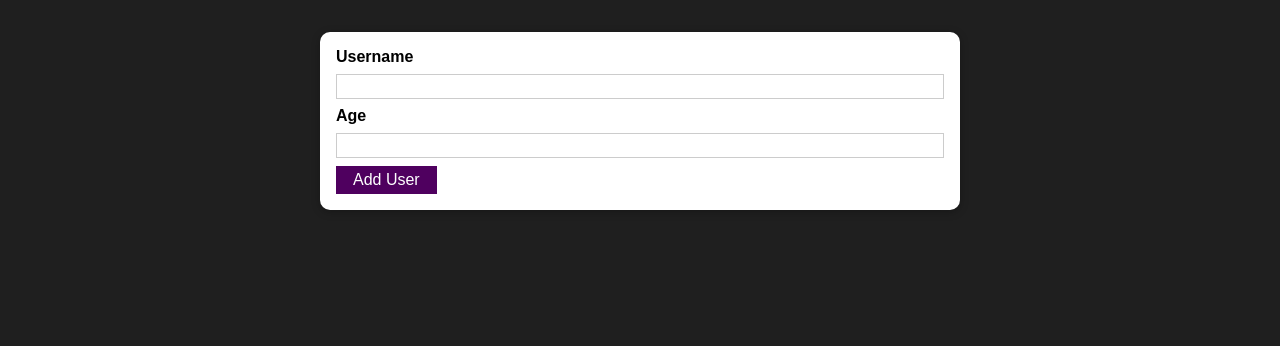
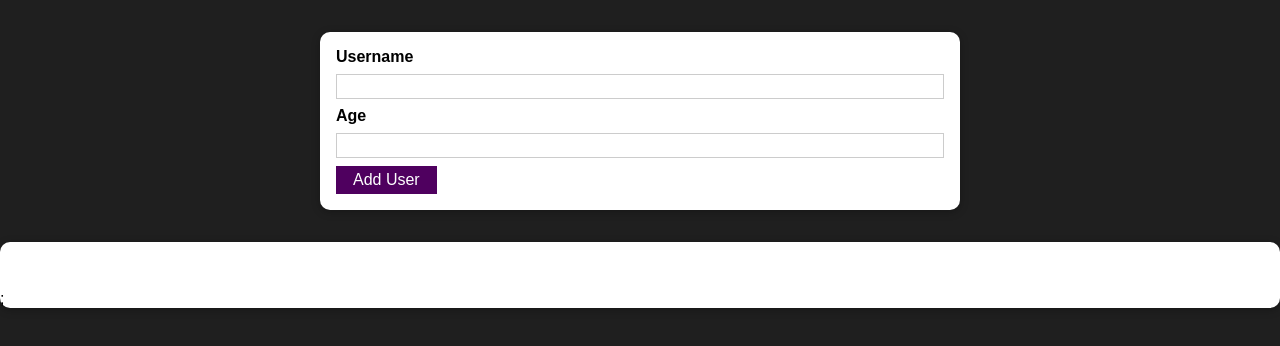
Before and after one commit to hadishnr/react-practice-project-1, a React (Create React App) app: page / in a window 1280 px wide. Shown: the top 346 px of the page. Built offline with nearby package versions, Linux system fonts and the light colour scheme.

Commit message:
adding userlist component

```diff
--- a/src/App.js
+++ b/src/App.js
@@ -1,10 +1,12 @@
 import React from 'react';
 import AddUser from './components/Users/AddUser';
+import UsersList from './components/Users/UsersList';
 
 function App() {
   return (
     <div>
       <AddUser />
+      <UsersList users={[]} />
     </div>
   );
 }
--- /dev/null
+++ b/src/components/Users/UsersList.js
@@ -0,0 +1,21 @@
+import React from 'react';
+
+import Card from '../UI/Card';
+import classes from './UsersList.module.css';
+
+const UsersList = props => {
+  return (
+    <Card className={classes.users}>
+      <ul>
+        {props.users.map(user => (
+          <li>
+            {user.name} ({user.age} years old)
+          </li>
+        ))}
+      </ul>
+      ;
+    </Card>
+  );
+};
+
+export default UsersList;
--- /dev/null
+++ b/src/components/Users/UsersList.module.css
@@ -0,0 +1,16 @@
+users {
+  margin: 2rem auto;
+  width: 90%;
+  max-width: 40rem;
+}
+
+.users ul {
+  list-style: none;
+  padding: 1rem;
+}
+
+.users li {
+  border: 1px solid #ccc;
+  margin: 0.5rem 0;
+  padding: 0.5rem;
+}
```
